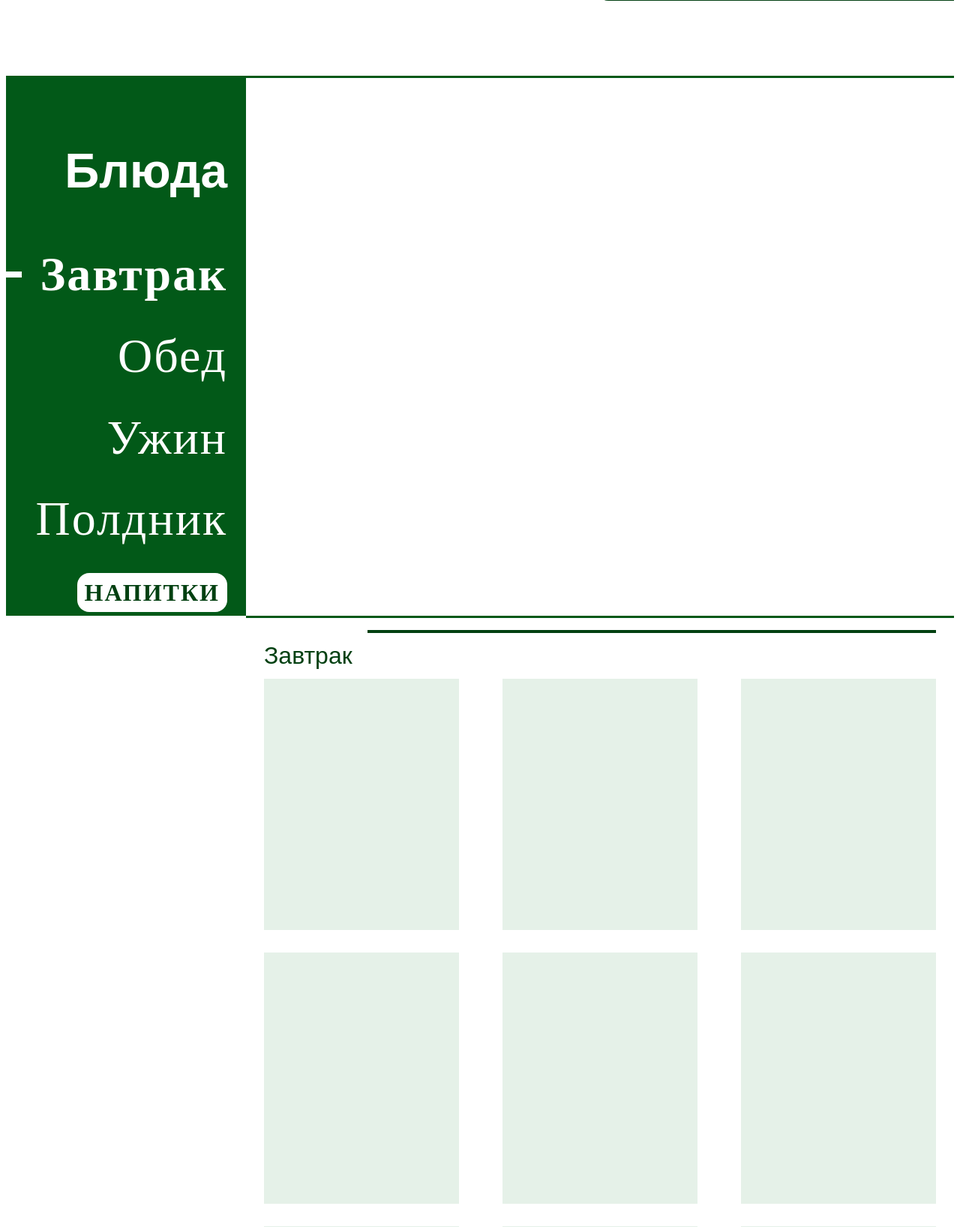
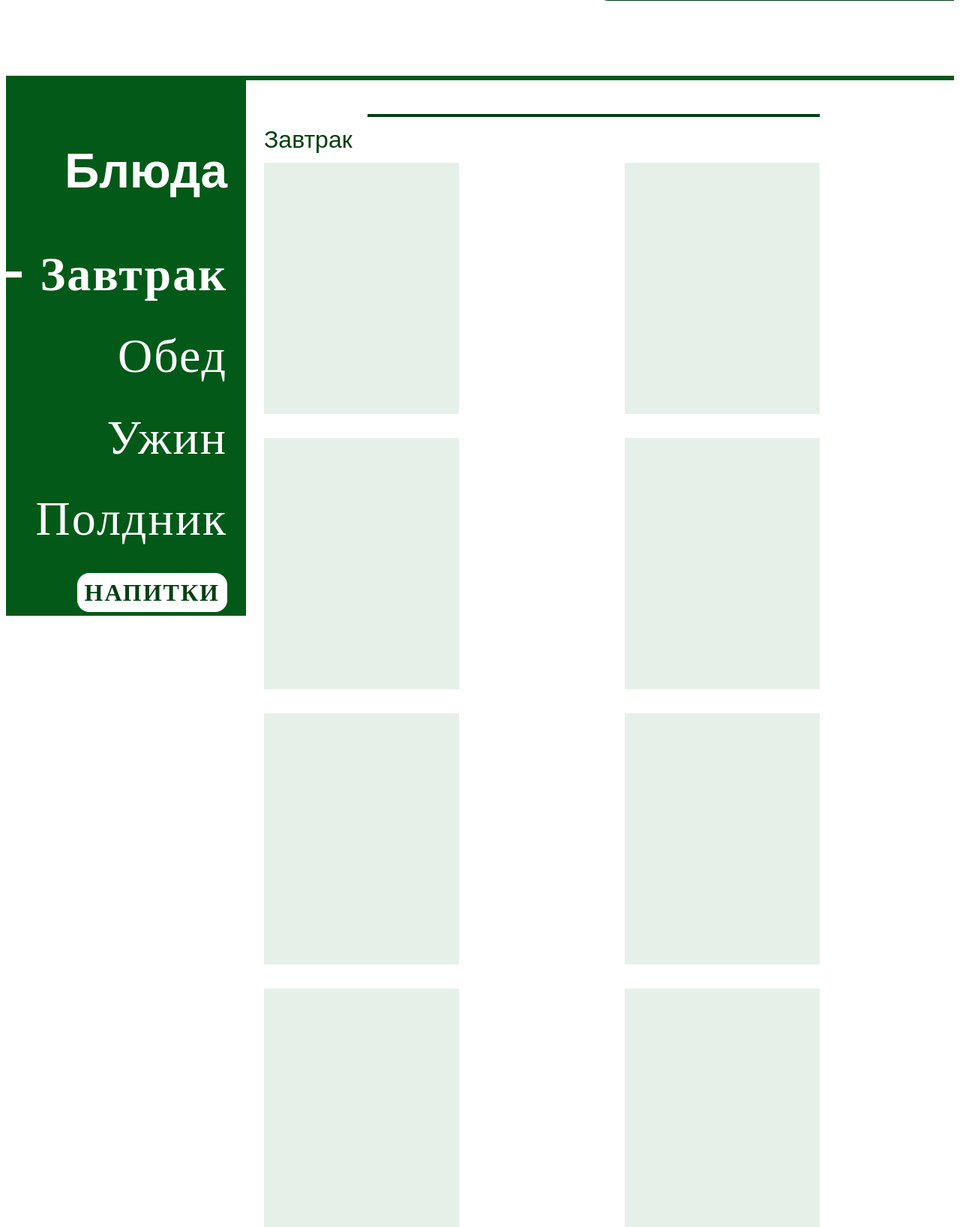
Before and after one commit to fire9900/FitFood, a Django app: page / in a window 1280 px wide. Shown: the part 895-2531 px from the top of the page at 75% size. Run offline with Django 5.2, Linux system fonts and the light colour scheme; style sheets or scripts are compiled from the project's sources; some web fonts are replaced.

Commit message:
4.06 1:21

```diff
--- a/assets/scss/blocks/section_menu.scss
+++ b/assets/scss/blocks/section_menu.scss
@@ -25,6 +25,7 @@
 		position: sticky;
 		top: $header-height;
 		width: 25vw;
+		float: left;
 	}
 }
 
@@ -108,10 +109,8 @@
 .menu-content {
 	width: calc(100% - 25vw);
 	// background: lightblue;
-	margin-top: calc(-100vh + 8rem);
-	// translate: 0 calc(-100vh + 8rem);
 	margin-left: 25vw;
-	padding: 3.5rem 2.4rem;
+	padding: 3.5rem 14vw 3.5rem 2.4rem;
 }
 
 .menu-category {
@@ -140,7 +139,7 @@
 		display: flex;
 		flex-wrap: wrap;
 		justify-content: space-between;
-		gap: 3rem;
+		gap: 3.2rem 1.5rem;
 
 		.menu-card {
 			width: 26rem;
```
